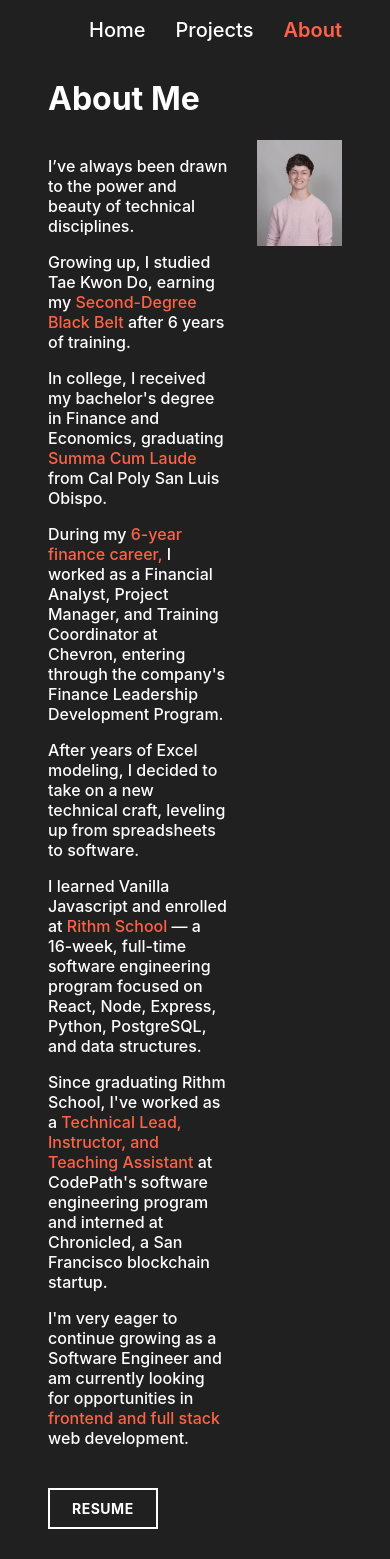
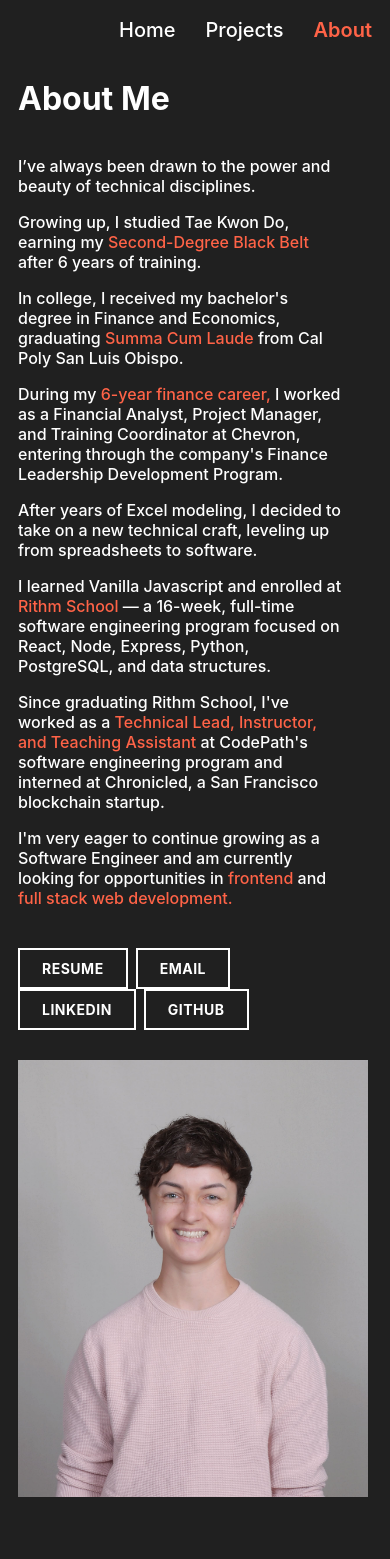
Before and after one commit to paigegodfrey/portfolio-2023, a React (Vite) app: page /about in a window 390 px wide. After the commit the page ends 1531 px from the top, so only its background shows below. Built offline with nearby package versions, Linux system fonts and the light colour scheme.

Commit message:
added About links and media queries (#1)

```diff
--- a/src/App.css
+++ b/src/App.css
@@ -1,4 +1,10 @@
 body {
   background-color: #202020;
-  padding: 0 40px;
+  padding: 0 30px;
 }
+
+@media (max-width: 768px) {
+	body {
+    padding: 0 10px;
+	}
+}
--- a/src/components/About/About.css
+++ b/src/components/About/About.css
@@ -10,13 +10,14 @@
 
 .about-text {
   margin-right: 30px;
+  font-size: 18px;
 }
 
-.btn-resume-container {
+.btn-container {
   margin-top: 40px;
 }
 
-.btn-resume {
+.about .btn {
   text-transform: uppercase;
   font-weight: 500;
   font-size: 14px;
@@ -30,14 +31,40 @@
   text-decoration: none;
 }
 
-.btn-resume:hover {
+.about .btn:hover {
   background: tomato;
   border-color: tomato;
+}
+
+.about .btn-resume, .btn-email, .btn-linkedin {
+  margin-right: 8px;
 }
 
 .profile-image {
   width: 100%;
   height: auto;
-  max-width: 750px;
+  min-width: 400px;
+  max-width: 650px;
   display: inline-block;
 }
+
+@media only screen and (max-width: 768px) {
+  .profile-image {
+    min-width: 100px;
+  }
+}
+
+@media only screen and (max-width: 992px) {
+  .about-container {
+    flex-wrap: wrap;
+  }
+
+  .about-text {
+    font-size: 16px;
+  }
+
+  .profile-image {
+    width: 350px;
+    margin-top: 30px;
+  }
+}
--- a/src/components/About/About.jsx
+++ b/src/components/About/About.jsx
@@ -48,11 +48,22 @@ export default function About() {
           <p>
             I'm very eager to continue growing as a Software Engineer and am currently
             looking for opportunities in <span style={{ textDecoration: 'none', color: 'tomato' }}>
-              frontend and full stack</span> web development.
+              frontend</span> and <span style={{ textDecoration: 'none', color: 'tomato' }}>
+              full stack web development.
+            </span>
           </p>
-          <div className="btn-resume-container">
-            <a className="btn-resume" href={resume} target="_blank" rel="noreferrer">
+          <div className="btn-container">
+            <a className=" btn btn-resume" href={resume} target="_blank" rel="noreferrer">
               Resume
+            </a>
+            <a className="btn btn-email" href="mailto:paagodfrey@gmail.com" target="_blank" rel="noreferrer">
+              Email
+            </a>
+            <a className="btn btn-linkedin" href="https://www.linkedin.com/in/paigegodfrey/" target="_blank" rel="noreferrer">
+              LinkedIn
+            </a>
+            <a className="btn btn-github" href="https://github.com/paigegodfrey" target="_blank" rel="noreferrer">
+              GitHub
             </a>
           </div>
         </div>
--- a/src/components/Home/Home.css
+++ b/src/components/Home/Home.css
@@ -40,3 +40,16 @@
   background: tomato;
   border-color: tomato;
 }
+
+@media only screen and (max-width: 768px) {
+  .home-header h1 {
+    font-size: 80px;
+  }
+
+  .home-header h2 {
+    font-size: 24px;
+
+  }
+
+
+}
```
